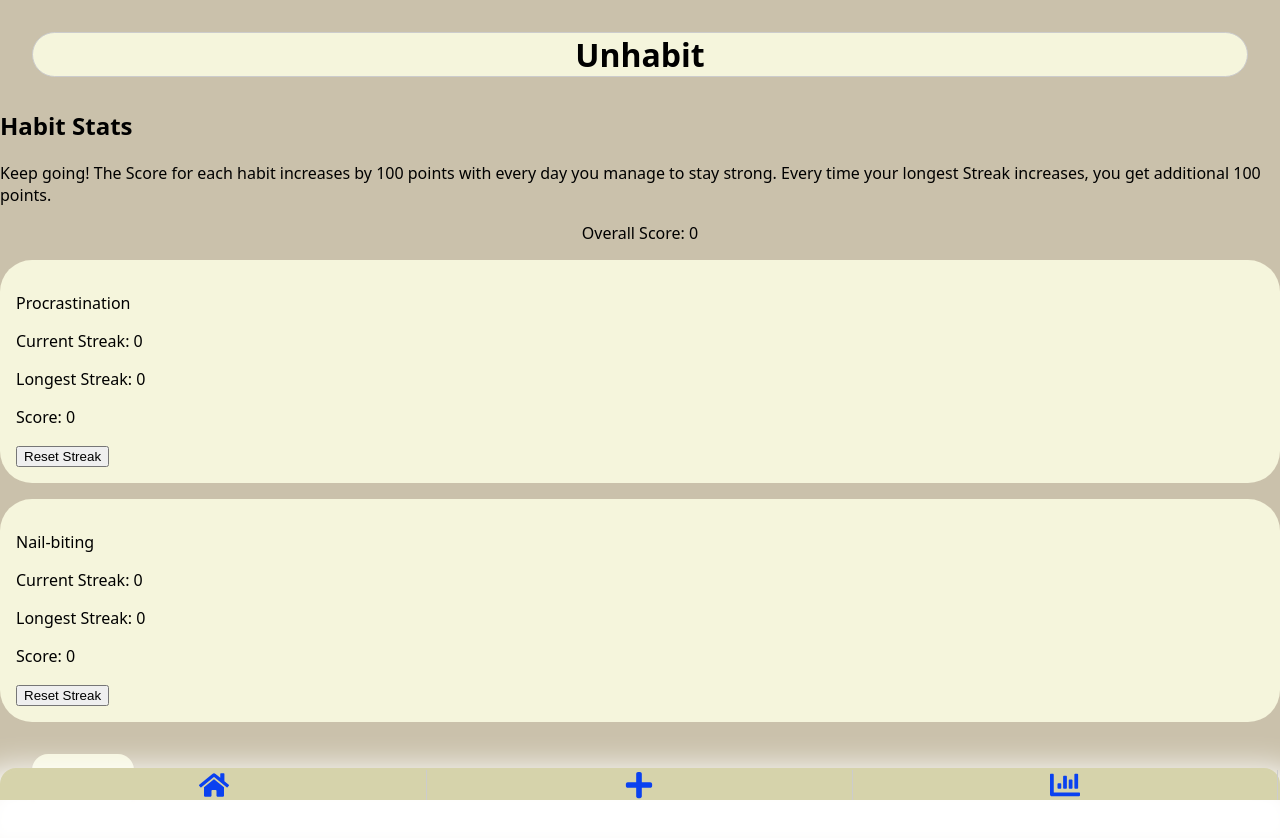
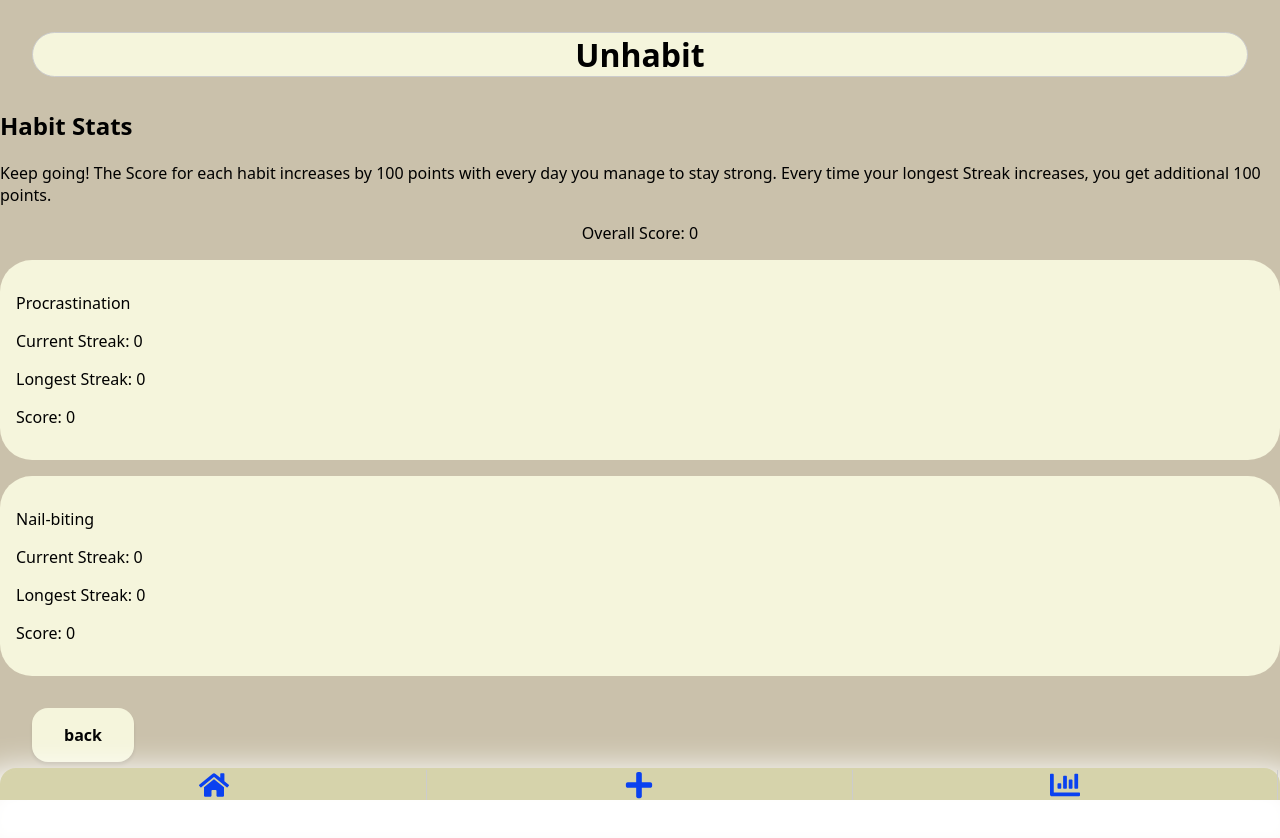
Before and after one commit to FelixJncs/capstone-project, a Next.js app: page /habitstats in a window 1280 px wide. After the commit the page ends 800 px from the top, so only its background shows below. Built offline with nearby package versions, Linux system fonts and the light colour scheme.

Commit message:
deleted_reset_button

```diff
--- a/components/HabitStats.js
+++ b/components/HabitStats.js
@@ -31,16 +31,6 @@ const HabitStats = () => {
     0
   );
 
-  const updateHabit = useHabitsStore((state) => state.updateHabit);
-
-  const handleResetStreak = (habitId) => {
-    const updatedHabit = {
-      id: habitId,
-      currentStreak: 0,
-    };
-    updateHabit(updatedHabit);
-  };
-
   return (
     <>
       <StyledTitle>Unhabit</StyledTitle>
@@ -63,9 +53,6 @@ const HabitStats = () => {
                 <p>Longest Streak: {habit.longestStreak}</p>
               </div>
               <p>Score: {habit.score}</p>
-              <button onClick={() => handleResetStreak(habit.id)}>
-                Reset Streak
-              </button>
             </StyledHabitStatsCard>
           );
         })}
```
